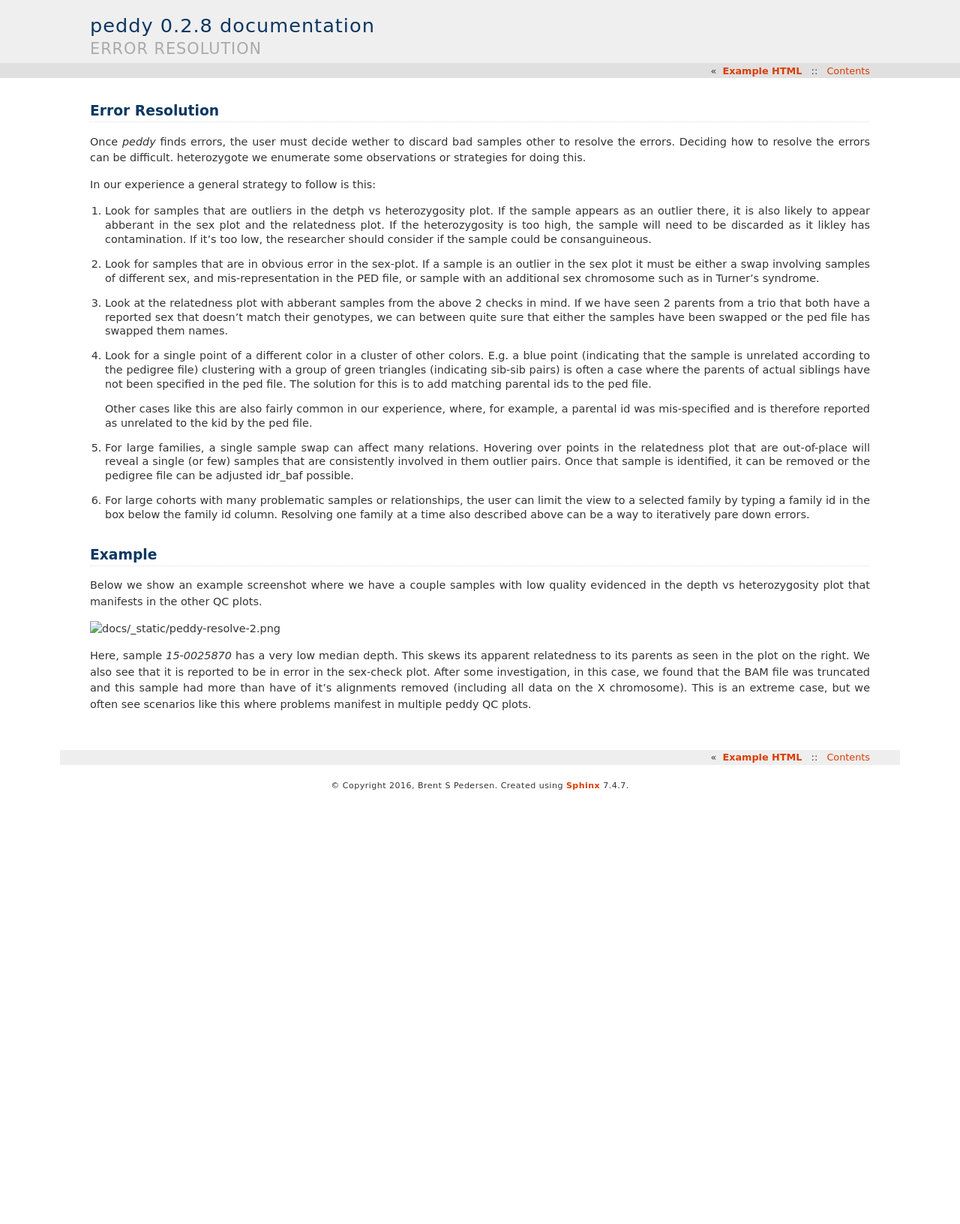
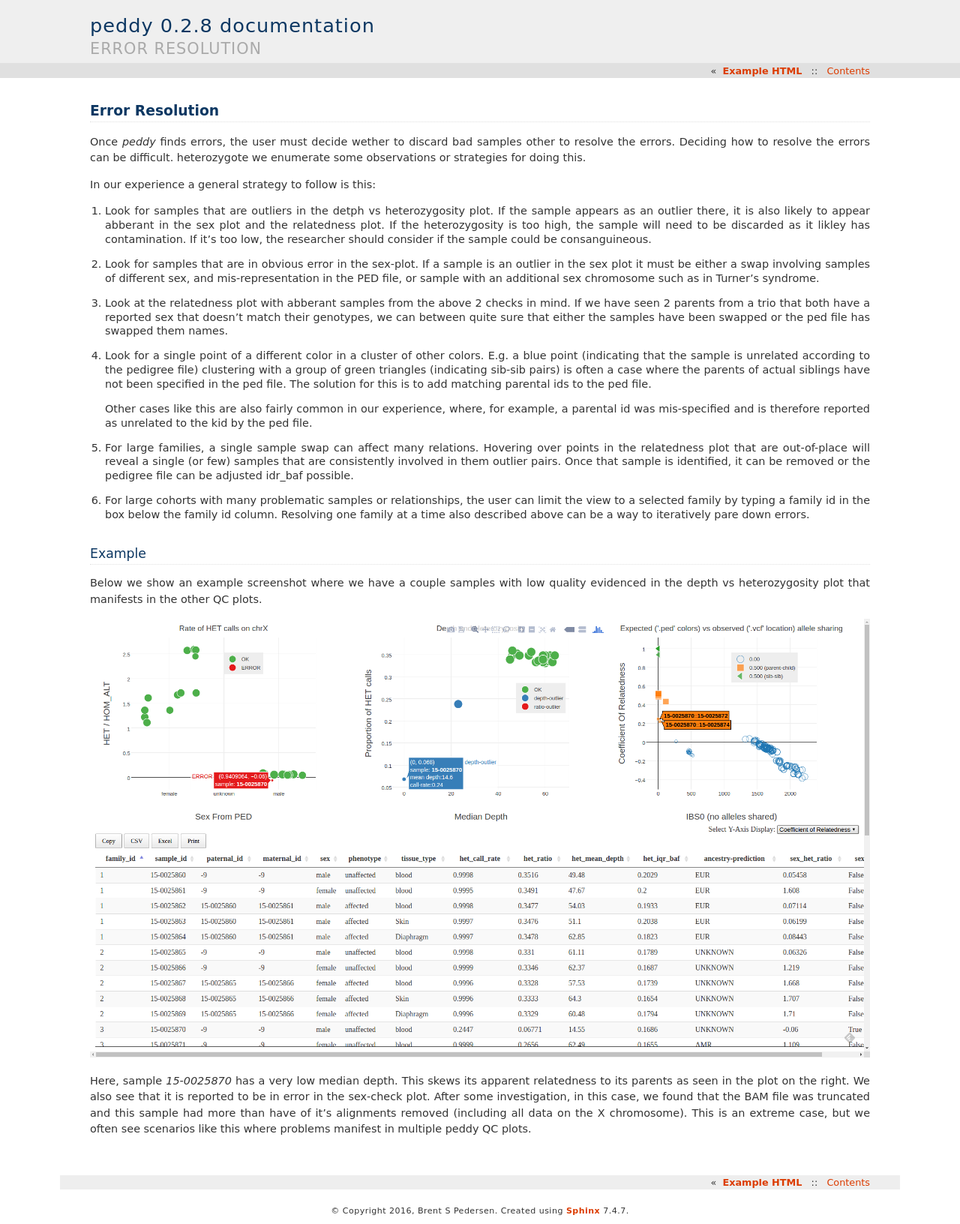
Before and after one commit to brentp/peddy, a Sphinx documentation site: the page built from docs/resolve.rst, in a window 1280 px wide. Shown: the whole page at 75% size. Built offline with Sphinx 7.4.7, drawn with Linux system fonts in a browser that asks for light colours; before the commit the page ends 1065 px from its top, so only the background shows below that.

Commit message:
fix paths

```diff
--- a/docs/resolve.rst
+++ b/docs/resolve.rst
@@ -41,12 +41,12 @@ In our experience a general strategy to follow is this:
 
 
 Example
-=======
+-------
 
 Below we show an example screenshot where we have a couple samples with low quality evidenced in the depth
 vs heterozygosity plot that manifests in the other QC plots.
 
-.. image:: docs/_static/peddy-resolve-2.png
+.. image:: _static/peddy-resolve-2.png
 
 Here, sample `15-0025870` has a very low median depth. This skews its apparent relatedness to its parents as
 seen in the plot on the right. We also see that it is reported to be in error in the sex-check plot. After
```
Also changed, not shown: other parts of docs/resolve.rst (+1 -1 lines).
